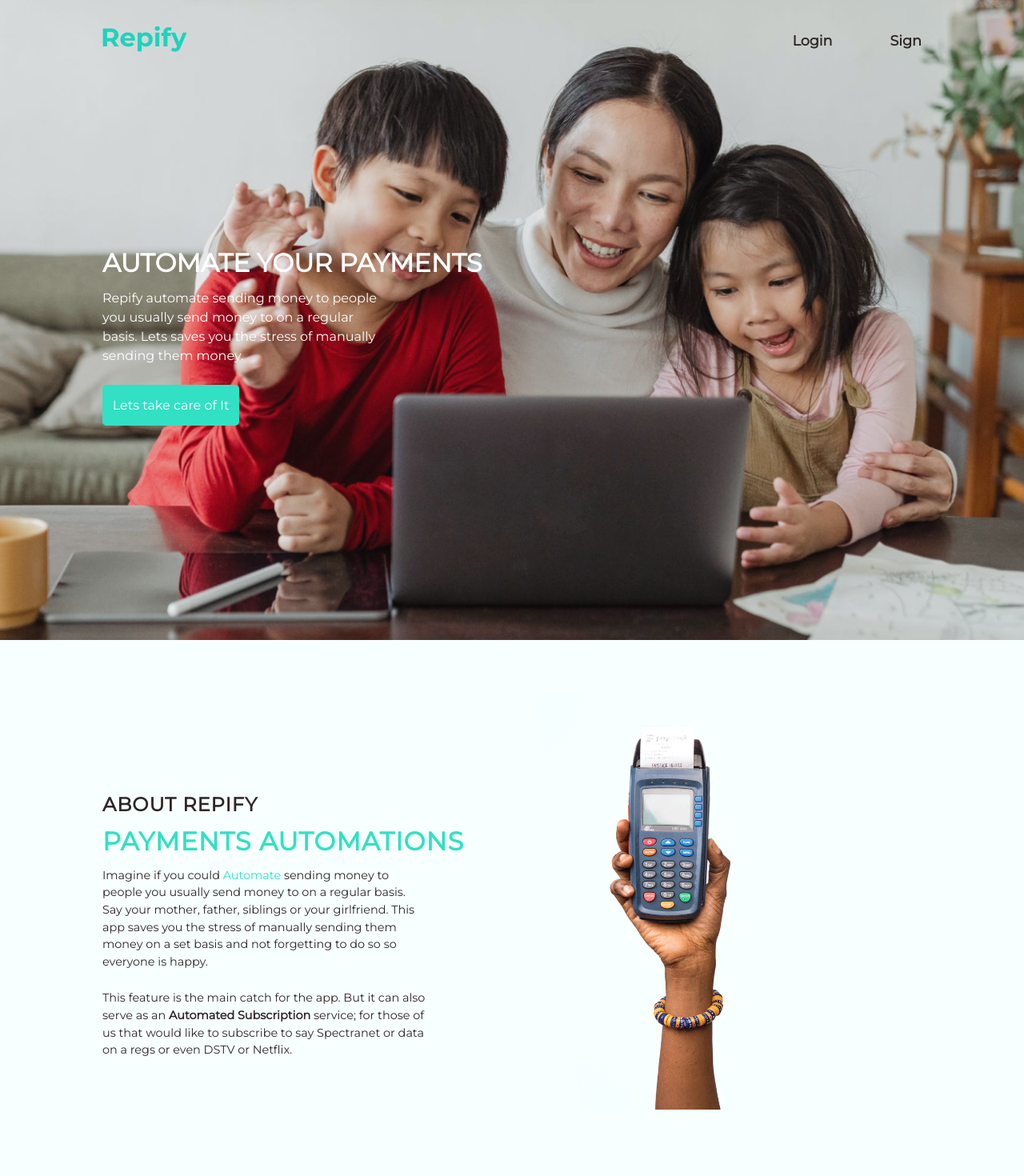
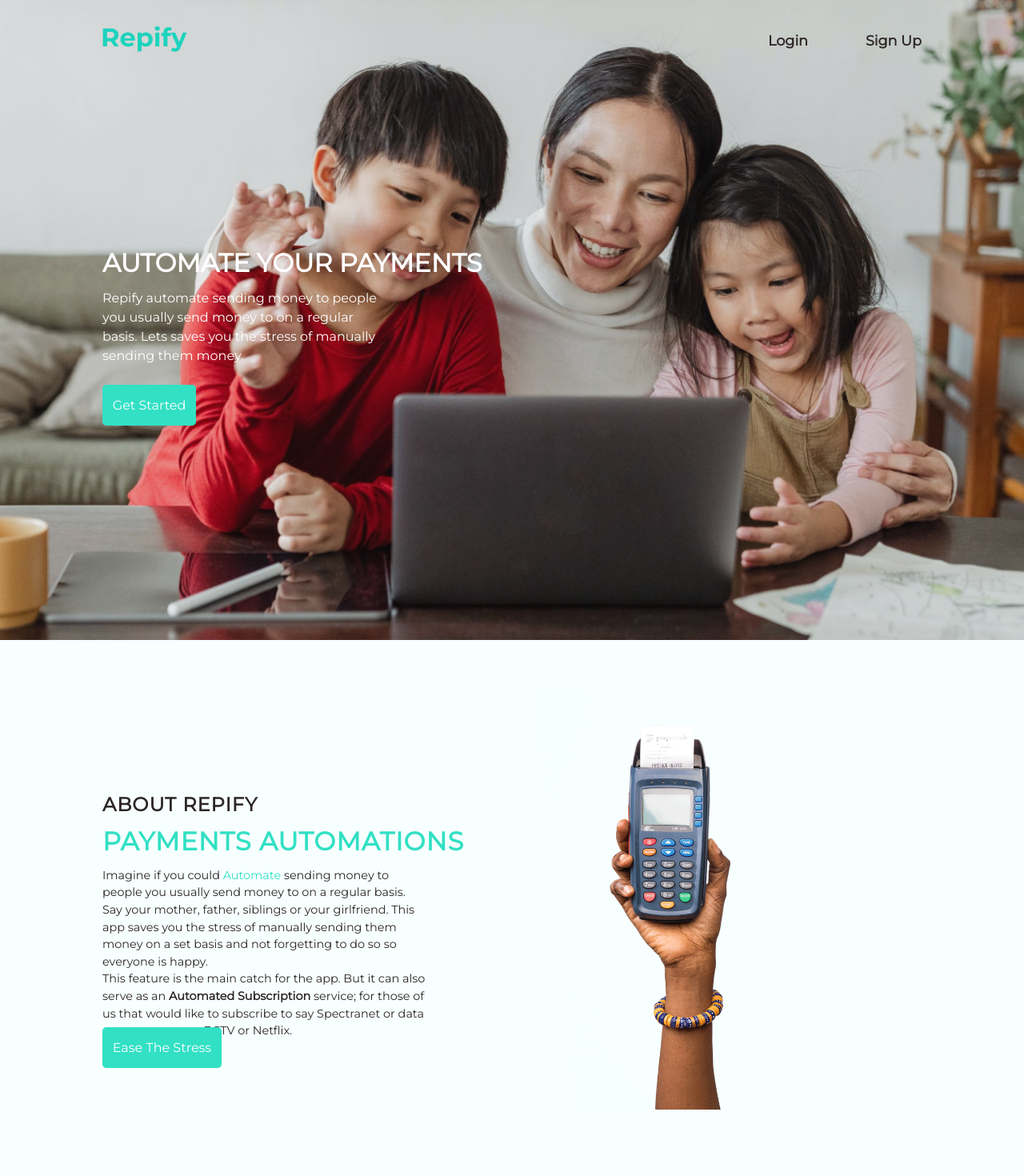
Before and after one commit to BuildForSDGCohort2/Team-038-Frontend, a React (Create React App) app: page / in a window 1280 px wide. Shown: the top 1470 px of the page at 80% size. Built offline with nearby package versions, Linux system fonts and the light colour scheme; the HTML template or start-up script is replaced by a standard one.

Commit message:
create Button and gave nav links hover state

```diff
--- a/src/Components/Header/Header.css
+++ b/src/Components/Header/Header.css
@@ -35,6 +35,10 @@ nav {
     padding-right: 4.5rem;
 }
 
+.links:hover {
+    color: #fff;
+}
+
 /* Media Queries */
 
 @media screen and (max-width: 778px) {
--- a/src/Components/Header/Header.js
+++ b/src/Components/Header/Header.js
@@ -2,6 +2,7 @@ import React from "react";
 import "./Header.css";
 import Logo from "./Repify.png";
 import { Link } from "react-router-dom";
+import Button from "../SideLinks/Button/Button";
 
 const Header = () => {
   return (
@@ -16,7 +17,7 @@ const Header = () => {
               Login
             </Link>
             <Link className="links" to="/register">
-              Sign
+              Sign Up
             </Link>
           </li>
         </ul>
--- /dev/null
+++ b/src/Components/SideLinks/Button/Button.css
@@ -0,0 +1,7 @@
+.BtnLink {
+    background: var(--primary-color);
+    color: #fff;
+    padding: 1rem 0.8rem;
+    border-radius: 0.3rem;
+    text-decoration: none;
+}
--- /dev/null
+++ b/src/Components/SideLinks/Button/Button.js
@@ -0,0 +1,15 @@
+import React from "react";
+import "./Button.css";
+import { Link } from "react-router-dom";
+
+const Button = (props) => {
+  return (
+    <div className="Button">
+      <Link className="BtnLink" to="/register">
+        {props.Title}
+      </Link>
+    </div>
+  );
+};
+
+export default Button;
--- a/src/Pages/Home/About/About.css
+++ b/src/Pages/Home/About/About.css
@@ -49,10 +49,6 @@
     width: 80%;
     font-size: var(--font-size);
     line-height: calc(1.5 * var(--font-size));
-}
-
-.Top {
-    margin-top: 1.5rem;
 }
 
 .PaymentGif {
--- a/src/Pages/Home/About/About.js
+++ b/src/Pages/Home/About/About.js
@@ -2,6 +2,7 @@ import React from "react";
 import "./About.css";
 import AboutGif from "../Images/Payment.gif";
 import Header from "../../../Components/Header/Header";
+import Button from "../../../Components/SideLinks/Button/Button";
 
 const About = () => {
   return (
@@ -24,6 +25,7 @@ const About = () => {
             to subscribe to say Spectranet or data on a regs or even DSTV or
             Netflix.
           </p>
+          <Button Title = "Ease The Stress" />
         </div>
         <div className="AboutGif">
             <img src={AboutGif} className="PaymentGif" alt="ReplifyGif"/>
--- a/src/Pages/Home/Hero/Hero.css
+++ b/src/Pages/Home/Hero/Hero.css
@@ -42,14 +42,6 @@
     margin-bottom: 2.5rem;
 }
 
-.btnLink {
-    background: var(--primary-color);
-    color: #fff;
-    padding: 1rem 0.8rem;
-    border-radius: 0.3rem;
-    text-decoration: none;
-}
-
 /* Media Queries */
 
 @media screen and (max-width: 1040px) {
--- a/src/Pages/Home/Hero/Hero.js
+++ b/src/Pages/Home/Hero/Hero.js
@@ -1,7 +1,7 @@
 import React from "react";
 import "./Hero.css";
-import { Link } from "react-router-dom";
 import Header from "../../../Components/Header/Header";
+import Button from "../../../Components/SideLinks/Button/Button";
 
 const Hero = () => {
   return (
@@ -16,9 +16,7 @@ const Hero = () => {
               on a regular basis. Lets saves you the stress of manually sending
               them money.
             </p>
-            <Link className="btnLink" to="/register">
-              Lets take care of It
-            </Link>
+            <Button Title=" Get Started " />
           </div>
         </div>
       </div>
```
